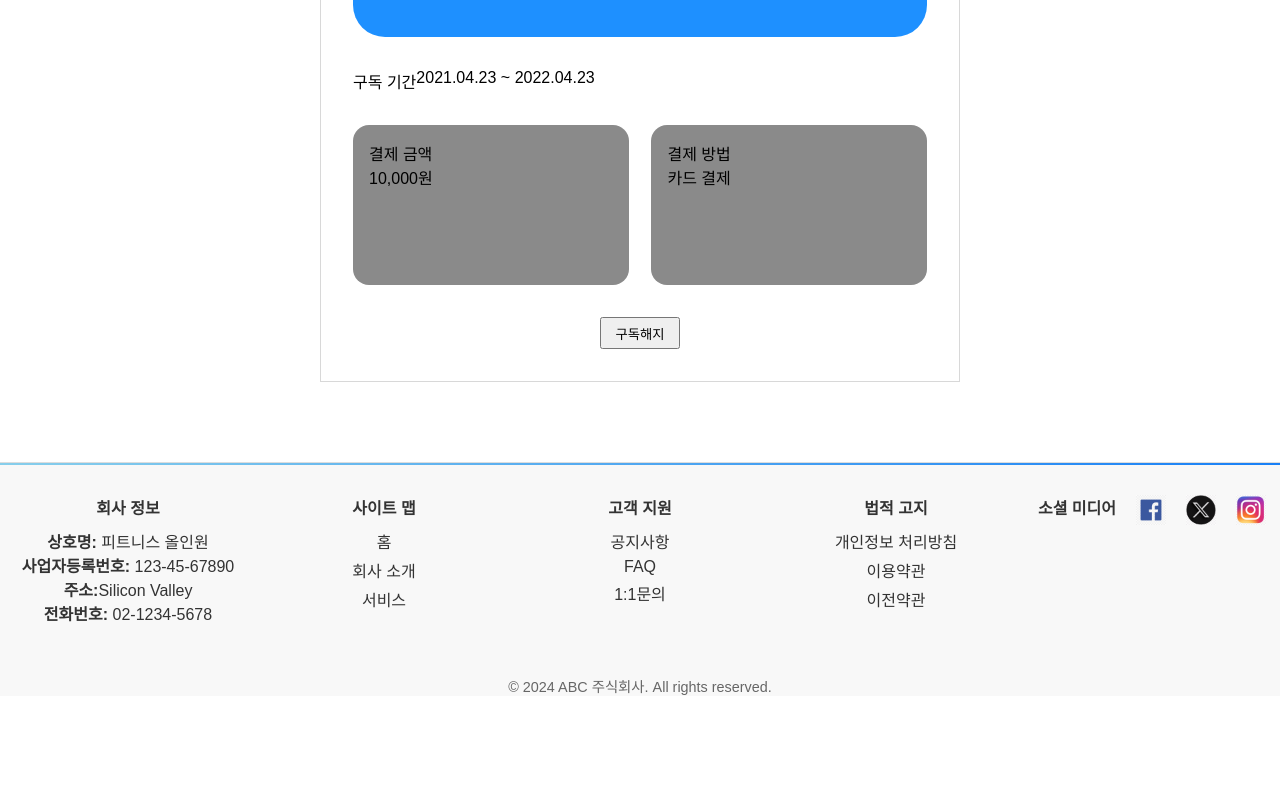
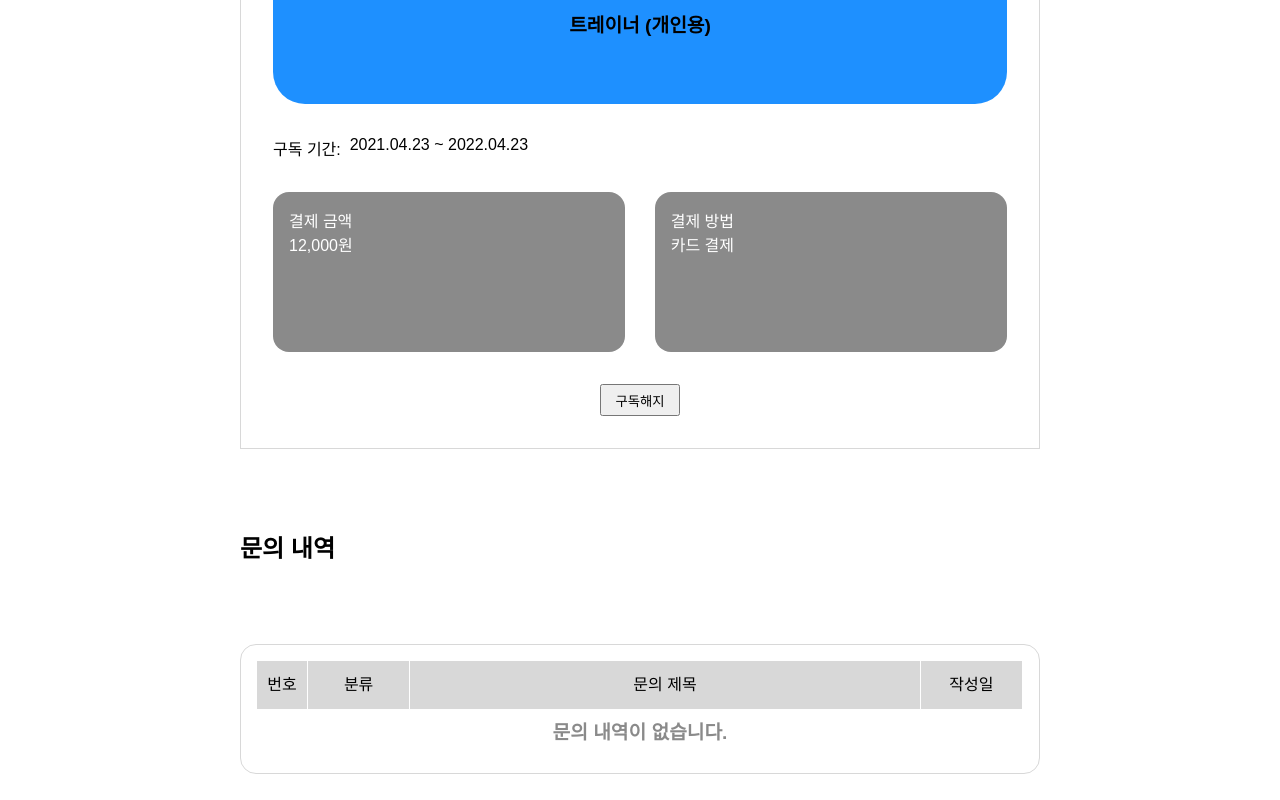
Before and after one commit to BangGiro/project2, a React (Create React App) app in the folder myapp/: page /MyPage in a window 1280 px wide. Shown: the part 1100-1900 px from the top of the page. Before the commit the page ends 1796 px from the top, so only its background shows below. Built offline with nearby package versions, Linux system fonts and the light colour scheme.

Commit message:
마이페이지 제작중..+ 콘솔 찍히는거 수정

```diff
--- a/myapp/src/components/pages/MyPage/MyPage.css
+++ b/myapp/src/components/pages/MyPage/MyPage.css
@@ -11,6 +11,7 @@
 
 .renderMyService{
     width: 50vw;
+    min-width: 800px;
     height: auto;
     min-height: 1rem;
     margin: auto;
@@ -108,14 +109,91 @@
 .SubscriptionPayment > div {
     width: 48%;
     height: 10rem;
+
     background-color: rgb(138, 138, 138);
+    color: white;
+
     border-radius: 1rem;
     padding: 1rem;
+
+    display: flex;
+    flex-direction: column;
 }
-
 
 .CancelSubscription {
     width: 5rem;
     height: 2rem;
     margin: auto;
 }
+
+
+
+
+/* ================================================================================== */
+/* 문의 내역 */
+
+
+.InquiryBox {
+    padding: 1rem;
+    width: 100%;
+    border: 1px solid #d8d8d8;
+    border-radius: 1rem;
+
+    margin: 5rem 0 5rem 0;
+}
+
+.InquiryTable {
+    display: grid;
+    grid-template-columns: .5fr 1fr 5fr 1fr;
+    align-items: center;
+
+    /* padding-left: 1rem; */
+    background-color: #d8d8d8;
+    height: 3rem;
+}
+
+.InquiryTable > span {
+    height: 100%;
+    width: 100%;
+    line-height: 3rem;
+    border-right: 1px white solid;
+    text-align: center;
+}
+
+.Inquiry {
+    width: 100%;
+    height: 3.4rem;
+    margin: .5rem 0 .5rem 0;
+
+    border: 1px solid #8a8a8a;
+    border-radius: .5rem;
+
+    display: grid;
+    grid-template-columns: .3fr 1fr 5fr 1fr;
+    align-items: center;
+    gap: 1rem;
+    padding-left: 1rem;
+}
+
+.Inquiry> span{
+    justify-self: center;
+}
+
+.Inquiry > p:nth-child(2) {
+    width: 7rem;
+    color: #000000;
+}
+
+.Inquiry > p:nth-child(3) {
+    font-weight: bold;
+}
+
+.noInquiry {
+    width: 100%;
+    height: 3rem;
+    line-height: 3rem;
+    text-align: center;
+    font-size: 1.2rem;
+    font-weight: bold;
+    color: #8a8a8a;
+}
--- a/myapp/src/components/pages/MyPage/MyPage.jsx
+++ b/myapp/src/components/pages/MyPage/MyPage.jsx
@@ -2,6 +2,7 @@ import { useEffect , useState } from "react";
 import './MyPage.css';
 import MyInfo from "./components/Myinfo";
 import MySubscribe from "./components/MySubscription";
+import MyInquiry from "./components/MyInquiry";
 
 
 
@@ -25,17 +26,17 @@ const MyPage = () => {
             <h1>My Page</h1>
             <div>
                 <section className="MyService" onClick={ChangeMyService}>
-                    <div>기본 정보</div>
-                    <div>구독 정보</div>
-                    <div>문의 내역</div>
-                    <div>결제 내역</div>
-                    <div>회원탈퇴</div>
+                    <div onClick={ChangeMyService}>기본 정보</div>
+                    <div onClick={ChangeMyService}>구독 정보</div>
+                    <div onClick={ChangeMyService}>문의 내역</div>
+                    <div onClick={ChangeMyService}>결제 내역</div>
+                    <div onClick={ChangeMyService}>회원탈퇴</div>
                 </section>
 
                 <div className="renderMyService">
                     <MyInfo/>
                     <MySubscribe/>
-
+                    <MyInquiry/>
                 </div>
 
             </div>
--- /dev/null
+++ b/myapp/src/components/pages/MyPage/components/MyInquiry.jsx
@@ -0,0 +1,58 @@
+import { useEffect, useState } from "react";
+
+export default function MyInquiry() {
+
+//=================================================================================================
+// 데이터 불러오기 파트
+    const [inquiryList, setInquiryList] = useState([]);
+
+    useEffect(() => {
+        let inquiryData = localStorage.getItem('personalQnA');
+        if(inquiryData) {
+            setInquiryList(JSON.parse(inquiryData));
+        }
+    }, []);
+
+//=================================================================================================
+// 데이터 매핑
+
+    function inquiryMapping() {
+        if(inquiryList.length > 0) {
+            return inquiryList.map((inquiry, index) => {
+                return (
+                    <div key={index} className="Inquiry">
+                            <span>{index + 1}</span>
+
+                            <p>{inquiry.category.category}</p>
+
+                            <p>{inquiry.title}</p>
+
+                            <p>{inquiry.date}</p>
+                    </div>
+                );
+            })
+        } else {
+            return <div className="noInquiry">문의 내역이 없습니다.</div>
+        }
+    }
+
+//=================================================================================================
+// 렌더링 파트
+
+    return (
+        <section className="MyInquiry">
+            <h1>문의 내역</h1>
+
+            <div className="InquiryBox">
+                <div className="InquiryTable">
+                    <span>번호</span>
+                    <span>분류</span>
+                    <span>문의 제목</span>
+                    <span>작성일</span>
+                </div>
+                { inquiryMapping() }
+            </div>
+
+        </section>
+    )
+}
--- a/myapp/src/components/pages/MyPage/components/MyQuestions.jsx
+++ /dev/null
@@ -1,6 +0,0 @@
-export default MyQuestions.jsx() {
-    return(
-
-
-    )
-}
--- a/myapp/src/components/pages/MyPage/components/MySubscription.jsx
+++ b/myapp/src/components/pages/MyPage/components/MySubscription.jsx
@@ -2,28 +2,34 @@ export default function MySubscription() {
     return (
         <section className="MySubscription">
             <h1>구독 정보</h1>
+
             <div className="MySubscribeBox">
+                <h2>
+                    구독중인 상품
+                </h2>
+
                 <div className="CurrentSubscription">
                     <p> 트레이너 (개인용)</p>
                 </div>
+
                 <div>
-                    <span>구독 기간</span>
-                    <p>2021.04.23 ~ 2022.04.23</p>
+                    <span>구독 기간: </span>
+                    <p> &nbsp; 2021.04.23 ~ 2022.04.23</p>
                 </div>
+
                 <div className="SubscriptionPayment">
                     <div>
                         <span>결제 금액</span>
-                        <p>10,000원</p>
+                        <p>12,000원</p>
                     </div>
                     <div >
                         <span>결제 방법</span>
                         <p>카드 결제</p>
                     </div>
                 </div>
-                <button className="CancelSubscription">
-                    구독해지
-                </button>
-
+                    <button className="CancelSubscription">
+                            구독해지
+                    </button>
             </div>
         </section>
     )
--- a/myapp/src/components/pages/QnAPage/QnAPage.jsx
+++ b/myapp/src/components/pages/QnAPage/QnAPage.jsx
@@ -5,7 +5,7 @@ import CustomDropdown from './components/customDropdown';
 
 const QnAPage = () => {
     // =================================================================================================
-    console.log('rendering QnAPage');
+
 
     // =================================================================================================
     // 데이터 불러오기 파트
@@ -50,6 +50,7 @@ const QnAPage = () => {
         const content = document.getElementById('QnA_textarea').value;
         const email = document.getElementById('QnA_email').value;
         const userEmail = localStorage.getItem('memberLoggedInData');
+        const date = new Date().toLocaleDateString();
 
         // Create a new QnA object
         const newQnA = {
@@ -57,7 +58,8 @@ const QnAPage = () => {
             category, //0번째는 유형 1번째는 상세구분
             title,
             content,
-            userEmail
+            userEmail,
+            date
         };
 
         // Update the state with the new QnA object
--- a/myapp/src/components/pages/QnAPage/components/QnAdata.jsx
+++ b/myapp/src/components/pages/QnAPage/components/QnAdata.jsx
@@ -68,7 +68,6 @@ const QnAdata = [
     }
 ];
 
-console.log(QnAdata);
 
 
 export default QnAdata;
--- a/myapp/src/components/pages/faqPage/FAQlist.jsx
+++ b/myapp/src/components/pages/faqPage/FAQlist.jsx
@@ -10,8 +10,6 @@ import FAQsearch from './FAQsearch.jsx';
 //==============================================================================
 
 export default function FAQlist({isMini}){
-
-    console.log('FAQlist 렌더링');
 
 //==============================================================================
 //카테고리별 출력 제어함수(카테고리 선택박스)
```
